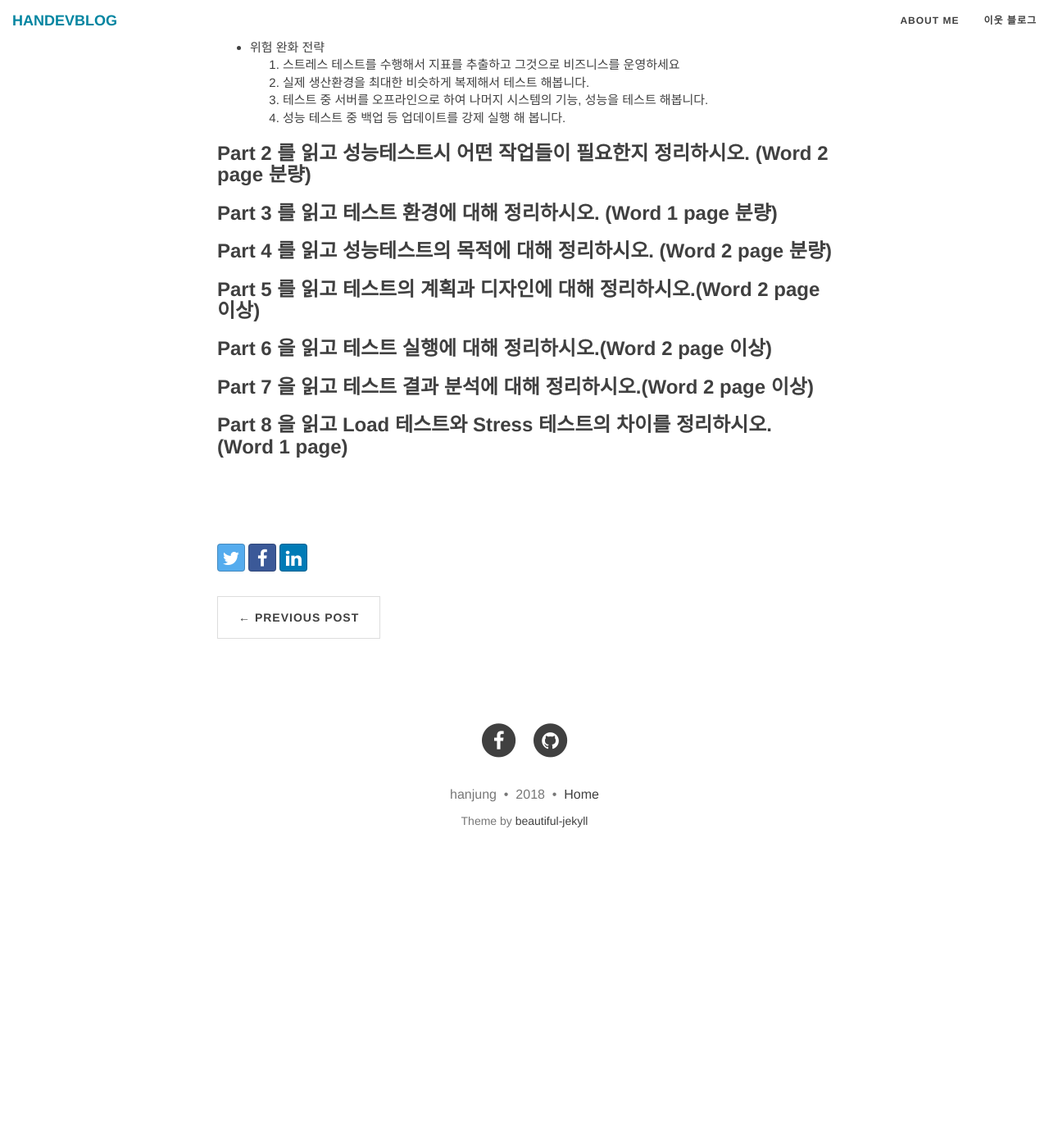
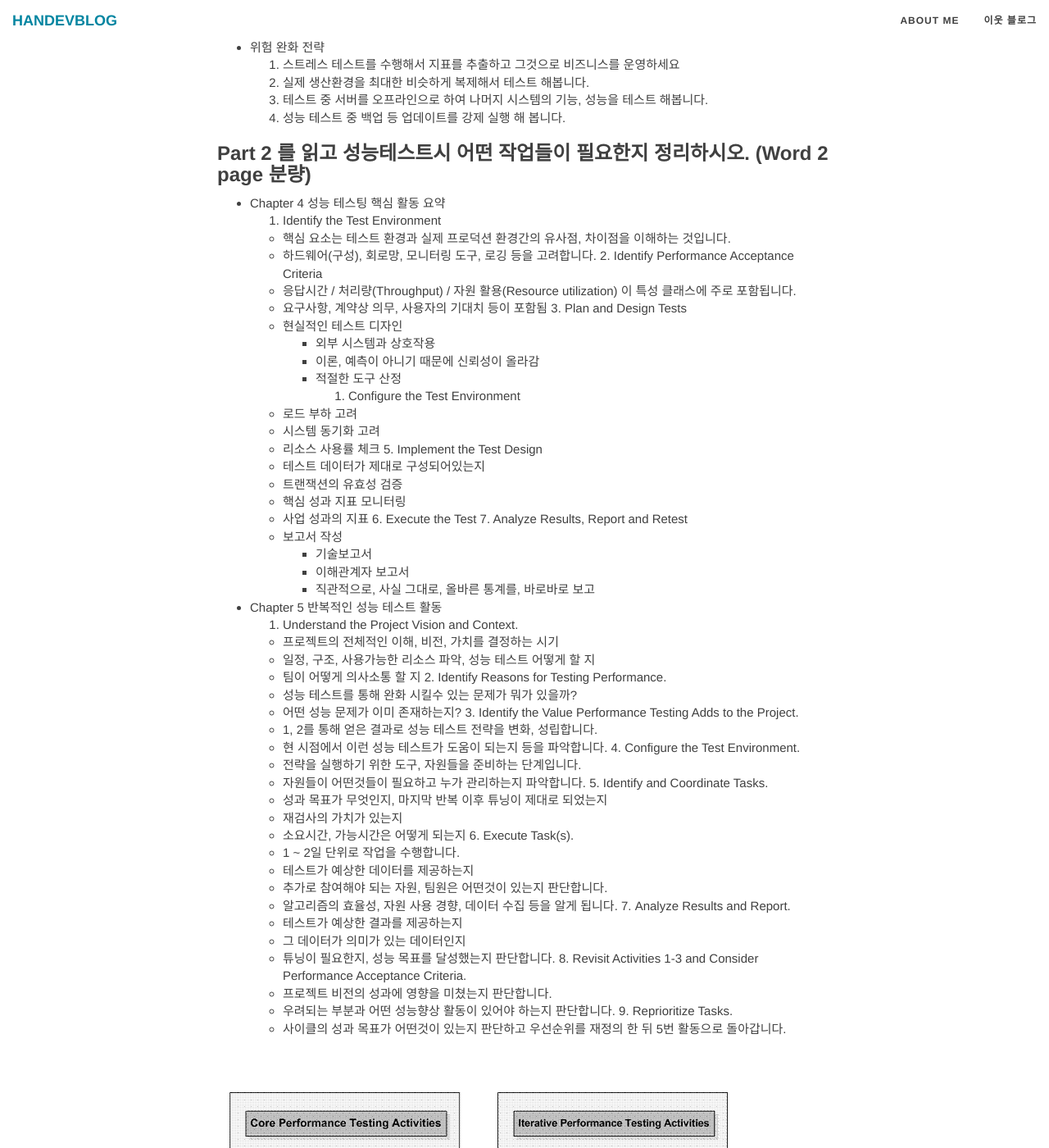
Before and after one commit to hanjungv/hanjungv.github.io, a Jekyll site: the page built from _posts/2018-2/28/2018-02-28-1_TEST_performanceTesting.markdown, in a window 1280 px wide and 1400 px high, scrolled down 5075 px. Shown: the whole window at 82% size. Built offline with Jekyll 4.4.1, drawn with Linux system fonts in a browser that asks for light colours; nearby versions of some CDN libraries; comment, search, counter and statistics services are not loaded; before the commit the page ends 6137 px from its top, so only the background shows below that; some of the changed text lies outside the part shown.

Commit message:
chapter 5 performance testing post

```diff
--- a/_posts/2018-2/28/2018-02-28-1_TEST_performanceTesting.markdown
+++ b/_posts/2018-2/28/2018-02-28-1_TEST_performanceTesting.markdown
@@ -211,21 +211,98 @@ baseline은
   3. 테스트 중 서버를 오프라인으로 하여 나머지 시스템의 기능, 성능을 테스트 해봅니다.
   4. 성능 테스트 중 백업 등 업데이트를 강제 실행 해 봅니다.
 
+### Part 2 를 읽고 성능테스트시 어떤 작업들이 필요한지 정리하시오. (Word 2 page 분량)
+* Chapter 4
+성능 테스팅 핵심 활동 요약
+1. Identify the Test Environment
+  * 핵심 요소는 테스트 환경과 실제 프로덕션 환경간의 유사점, 차이점을 이해하는 것입니다.
+  * 하드웨어(구성), 회로망, 모니터링 도구, 로깅 등을 고려합니다.
+2. Identify Performance Acceptance Criteria
+  * 응답시간 / 처리량(Throughput) / 자원 활용(Resource utilization) 이 특성 클래스에 주로 포함됩니다.
+  * 요구사항, 계약상 의무, 사용자의 기대치 등이 포함됨
+3. Plan and Design Tests
+  * 현실적인 테스트 디자인
+    - 외부 시스템과 상호작용
+    - 이론, 예측이 아니기 때문에 신뢰성이 올라감
+    - 적절한 도구 산정
+4. Configure the Test Environment
+  * 로드 부하 고려
+  * 시스템 동기화 고려
+  * 리소스 사용률 체크
+5. Implement the Test Design
+  * 테스트 데이터가 제대로 구성되어있는지
+  * 트랜잭션의 유효성 검증
+  * 핵심 성과 지표 모니터링
+  * 사업 성과의 지표
+6. Execute the Test
+7. Analyze Results, Report and Retest
+  * 보고서 작성
+    * 기술보고서
+    * 이해관계자 보고서
+    * 직관적으로, 사실 그대로, 올바른 통계를, 바로바로 보고
 
+* Chapter 5
+반복적인 성능 테스트 활동
+1. Understand the Project Vision and Context.
+  * 프로젝트의 전체적인 이해, 비전, 가치를 결정하는 시기
+  * 일정, 구조, 사용가능한 리소스 파악, 성능 테스트 어떻게 할 지
+  * 팀이 어떻게 의사소통 할 지
+2. Identify Reasons for Testing Performance.
+  * 성능 테스트를 통해 완화 시킬수 있는 문제가 뭐가 있을까?
+  * 어떤 성능 문제가 이미 존재하는지?
+3. Identify the Value Performance Testing Adds to the Project.
+  * 1, 2를 통해 얻은 결과로 성능 테스트 전략을 변화, 성립합니다.
+  * 현 시점에서 이런 성능 테스트가 도움이 되는지 등을 파악합니다.
+4. Configure the Test Environment.
+  * 전략을 실행하기 위한 도구, 자원들을 준비하는 단계입니다.
+  * 자원들이 어떤것들이 필요하고 누가 관리하는지 파악합니다.
+5. Identify and Coordinate Tasks.
+  * 성과 목표가 무엇인지, 마지막 반복 이후 튜닝이 제대로 되었는지
+  * 재검사의 가치가 있는지
+  * 소요시간, 가능시간은 어떻게 되는지
+6. Execute Task(s).
+  * 1 ~ 2일 단위로 작업을 수행합니다.
+  * 테스트가 예상한 데이터를 제공하는지
+  * 추가로 참여해야 되는 자원, 팀원은 어떤것이 있는지 판단합니다.
+  * 알고리즘의 효율성, 자원 사용 경향, 데이터 수집 등을 알게 됩니다.
+7. Analyze Results and Report.
+  * 테스트가 예상한 결과를 제공하는지
+  * 그 데이터가 의미가 있는 데이터인지
+  * 튜닝이 필요한지, 성능 목표를 달성했는지 판단합니다.
+8. Revisit Activities 1-3 and Consider Performance Acceptance Criteria.
+  * 프로젝트 비전의 성과에 영향을 미쳤는지 판단합니다.
+  * 우려되는 부분과 어떤 성능향상 활동이 있어야 하는지 판단합니다.
+9. Reprioritize Tasks.
+  * 사이클의 성과 목표가 어떤것이 있는지 판단하고 우선순위를 재정의 한 뒤 5번 활동으로 돌아갑니다.
 
-### Part 2 를 읽고 성능테스트시 어떤 작업들이 필요한지 정리하시오. (Word 2 page 분량)
+<br/>
+<img src = "../../../post_img/201802/28/1.png"/><br/>
+* 챕터 4에서 나온 성능 테스팅 활동이 어떻게 매핑되는지 보여줍니다.
+
+* Chapter 6
+* Chapter 7
 
 ### Part 3 를 읽고 테스트 환경에 대해 정리하시오. (Word 1 page 분량)
+* Chapter 8
 
 ### Part 4 를 읽고 성능테스트의 목적에 대해 정리하시오. (Word 2 page 분량)
+* Chapter 9
+* Chapter 10
+* Chapter 11
 
 ### Part 5 를 읽고 테스트의 계획과 디자인에 대해 정리하시오.(Word 2 page 이상)
+* Chapter 12
+* Chapter 13
 
 ### Part 6 을 읽고 테스트 실행에 대해 정리하시오.(Word 2 page 이상)
+* Chpater 14
 
 ### Part 7 을 읽고 테스트 결과 분석에 대해 정리하시오.(Word 2 page 이상)
+* Chpater 15
+* Chpater 16
 
 ### Part 8 을 읽고 Load 테스트와 Stress 테스트의 차이를 정리하시오. (Word 1 page)
-
+* Chpater 17
+* Chpater 18
 
 <br/><br/>
```
Also changed, not shown: post_img/201802/28/1.png (added).
